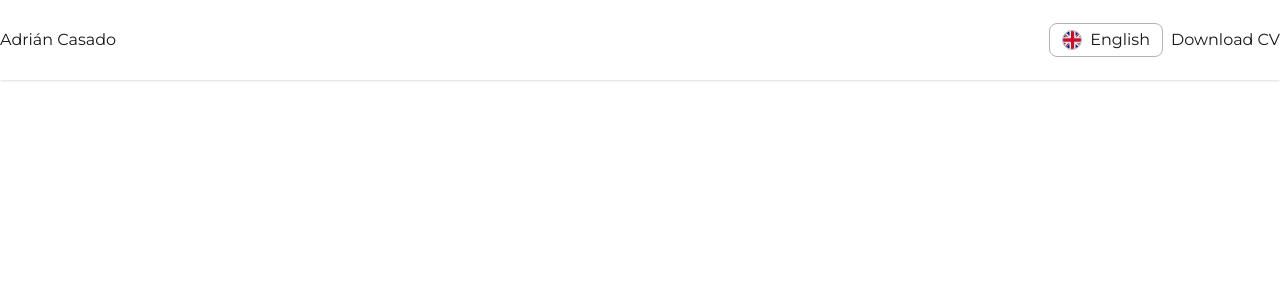
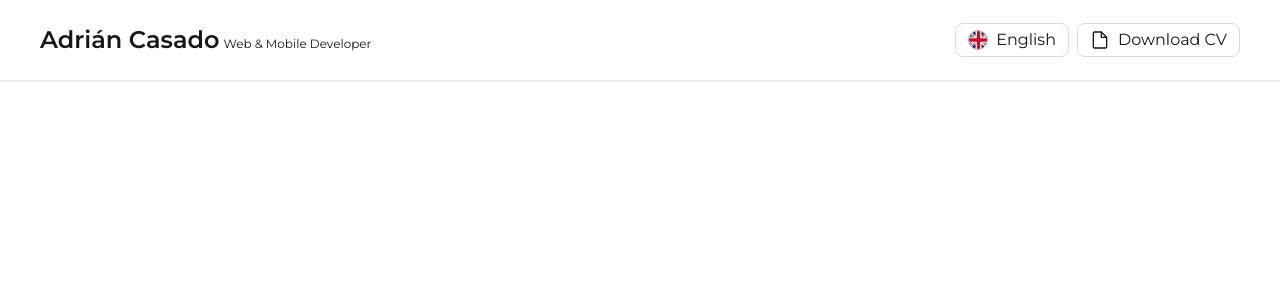
Before and after one commit to AdrianCasadoAguilera/Portfolio, a Next.js app in the folder portfolio/: page / in a window 1280 px wide. Shown: the top 300 px of the page. Built offline with nearby package versions, Linux system fonts and the light colour scheme.

Commit message:
style: add style to header

```diff
--- a/portfolio/package.json
+++ b/portfolio/package.json
@@ -9,6 +9,7 @@
     "lint": "next lint"
   },
   "dependencies": {
+    "@radix-ui/react-icons": "^1.3.2",
     "i18next": "^25.2.0",
     "i18next-browser-languagedetector": "^8.1.0",
     "i18next-http-backend": "^3.0.2",
--- /dev/null
+++ b/portfolio/src/components/button.tsx
@@ -0,0 +1,24 @@
+type ButtonProps = {
+  children?: React.ReactNode;
+  text?: string;
+  icon?: React.ReactNode;
+  onClick: () => void;
+};
+
+export default function Button({ children, text, icon, onClick }: ButtonProps) {
+  return (
+    <button
+      onClick={onClick}
+      className="w-fit px-3 py-1 border flex gap-2 items-center justify-center border-[#dadada] hover:bg-gray-100 transition rounded-lg cursor-pointer"
+    >
+      {children ? (
+        children
+      ) : (
+        <div className="flex gap-2 items-center">
+          {icon}
+          <p>{text}</p>
+        </div>
+      )}
+    </button>
+  );
+}
--- a/portfolio/src/components/header.tsx
+++ b/portfolio/src/components/header.tsx
@@ -2,18 +2,27 @@
 
 import { useTranslation } from "react-i18next";
 import LanguageSelector from "./language-selector";
+import Button from "./button";
+import { FileIcon } from "@radix-ui/react-icons";
 
 export default function Header() {
   const { t } = useTranslation();
 
   return (
-    <header className="w-full h-20 flex shadow justify-between items-center">
-      <div>
-        <p>Adrián Casado</p>
+    <header className="fixed w-full h-20 flex shadow justify-between items-center px-10">
+      <div className="flex items-end gap-1">
+        <p className="text-2xl font-semibold">Adrián Casado</p>
+        <p className="text-xs mb-1">Web & Mobile Developer</p>
       </div>
       <div className="flex gap-2">
         <LanguageSelector />
-        <button>{t("download-cv")}</button>
+        <Button
+          onClick={() => {
+            console.log("Button pressed");
+          }}
+          icon={<FileIcon className="w-5 h-5" />}
+          text={t("download-cv")}
+        />
       </div>
     </header>
   );
--- a/portfolio/src/components/language-selector.tsx
+++ b/portfolio/src/components/language-selector.tsx
@@ -22,6 +22,7 @@ export default function LanguageSelector() {
   useEffect(() => {
     document.documentElement.lang = i18n.language;
     setCurrentLang(i18n.language);
+    // eslint-disable-next-line react-hooks/exhaustive-deps
   }, [i18n.language]);
 
   const languages: Record<"es" | "en" | "ca", string> = {
@@ -38,7 +39,7 @@ export default function LanguageSelector() {
         onClick={() => {
           setOpen(!isOpen);
         }}
-        className="w-fit px-3 py-1 border flex gap-2 items-center justify-center border-[#B2B2B2] hover:bg-gray-100 transition rounded-lg cursor-pointer"
+        className="w-fit px-3 py-1 border flex gap-2 items-center justify-center border-[#dadada] hover:bg-gray-100 transition rounded-lg cursor-pointer"
       >
         <div className="rounded-full w-5 h-5 relative overflow-hidden border border-[#B2B2B2]">
           <Image alt={currentLang} src={`/${currentLang}.png`} fill className="object-cover" />
@@ -46,7 +47,7 @@ export default function LanguageSelector() {
         {languages[currentLang as keyof typeof languages]}
       </div>
       {isOpen && (
-        <div className="absolute z-10 mt-2 w-32 bg-white border border-[#B2B2B2] rounded-lg shadow">
+        <div className="absolute z-10 mt-2 w-32 bg-white border border-[#dadada] rounded-lg shadow">
           {Object.entries(languages).map(([code, name]) => (
             <button
               key={code}
```
Also changed, not shown: 1 other file (tests, documents, lock files or other folders).
